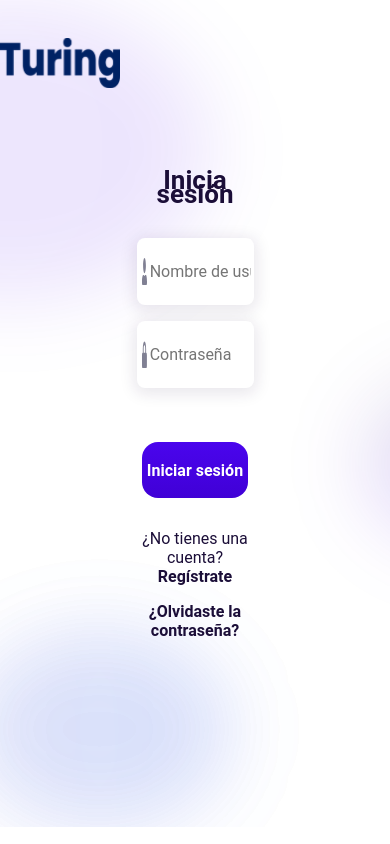
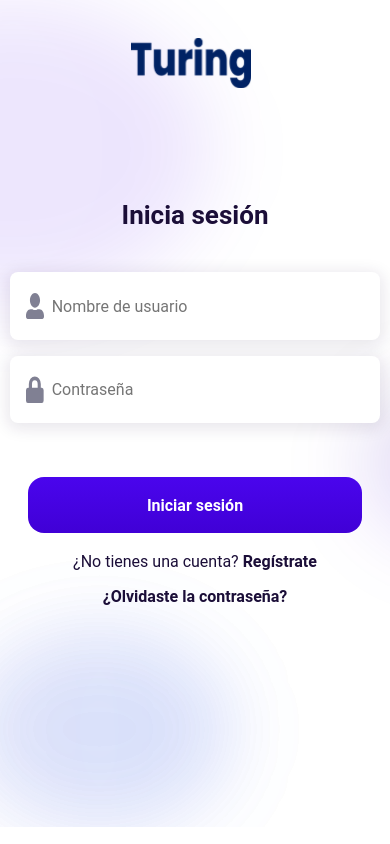
Before and after one commit to Causil/turing, a React (Create React App) app: page / in a window 390 px wide. Built offline with nearby package versions, Linux system fonts and the light colour scheme.

Commit message:
Responsive de inicio de sesión

```diff
--- a/src/components/FormLoginRegister/FormLoginRegister.js
+++ b/src/components/FormLoginRegister/FormLoginRegister.js
@@ -37,7 +37,10 @@ return(
                 <Label fontWeight='700'> {dataText.text[2].text} </Label>
             </WraperLabel>
         </WraperLabels>
-        : <> Hola soy el registro</>
+        :
+        <>
+            Hola soy el registro
+        </>
         }
     </Container>
 )
--- a/src/components/FormLoginRegister/FormLoginRegisterElements.js
+++ b/src/components/FormLoginRegister/FormLoginRegisterElements.js
@@ -10,6 +10,9 @@ export const Container = styled.div`
     align-items: center;
     //outline:2px solid black;
     gap: 2.3em;
+    @media screen and (max-width: 960px) {
+        //outline:          2px solid blue;
+      }
 `;
 
 export const H2 = styled.h2`
--- a/src/components/Navbars/NavbarElements.js
+++ b/src/components/Navbars/NavbarElements.js
@@ -24,6 +24,7 @@ z-index: 999;
     width:    100%;
     min-width: 320px;
     padding:  0 0% 0 0;
+    //outline:2px solid blue;
 }
 `
 
@@ -39,7 +40,7 @@ export const NavbarContainer = styled.div`
     @media screen and (max-width: 960px) {
         width:           100%;
         display:         flex;
-        justify-content: space-between;
+        justify-content: center;
         padding:         0 2% 0 0;
     }
 `
@@ -56,6 +57,7 @@ export const NavLogo = styled.a`
     @media screen and (max-width: 960px) {
         min-width: 110px;
         width:     120px;
+
     }
 `;
 
--- a/src/sections/Login/LoginElements.js
+++ b/src/sections/Login/LoginElements.js
@@ -9,9 +9,19 @@ export const Container = styled.div`
     height:           85vh;
     max-height:       700px;
     //outline:          2px solid blue;
+    @media screen and (max-width: 960px) {
+
+       // outline:          2px solid black;
+      }
 `;
 
 export const WraperForm = styled.div`
     width:30%;
     height:80%;
+    @media screen and (max-width: 960px) {
+        //outline:          2px solid black;
+        width:95%;
+        max-width: 500px;
+        height:80%;
+      }
 `;
```
